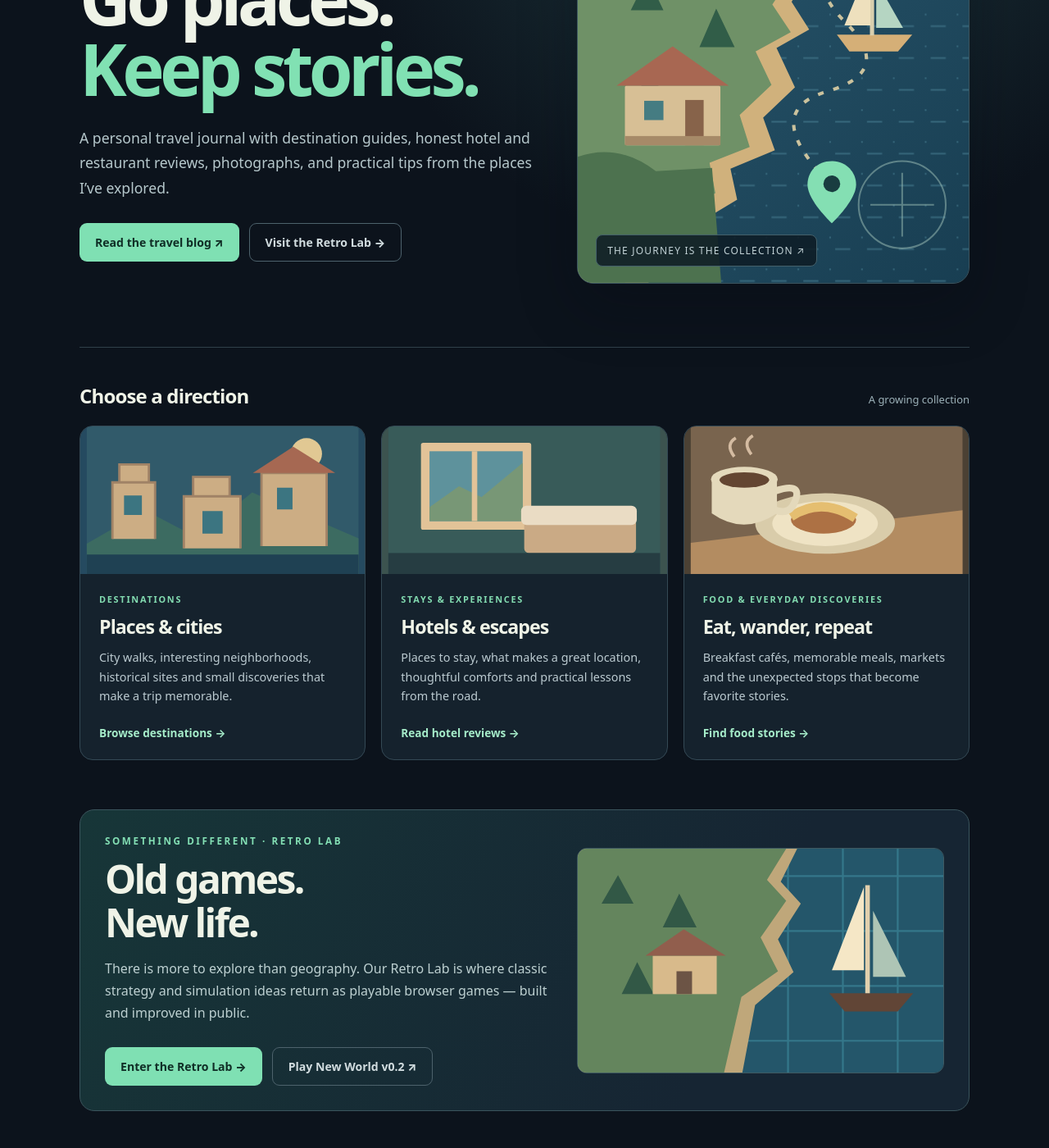
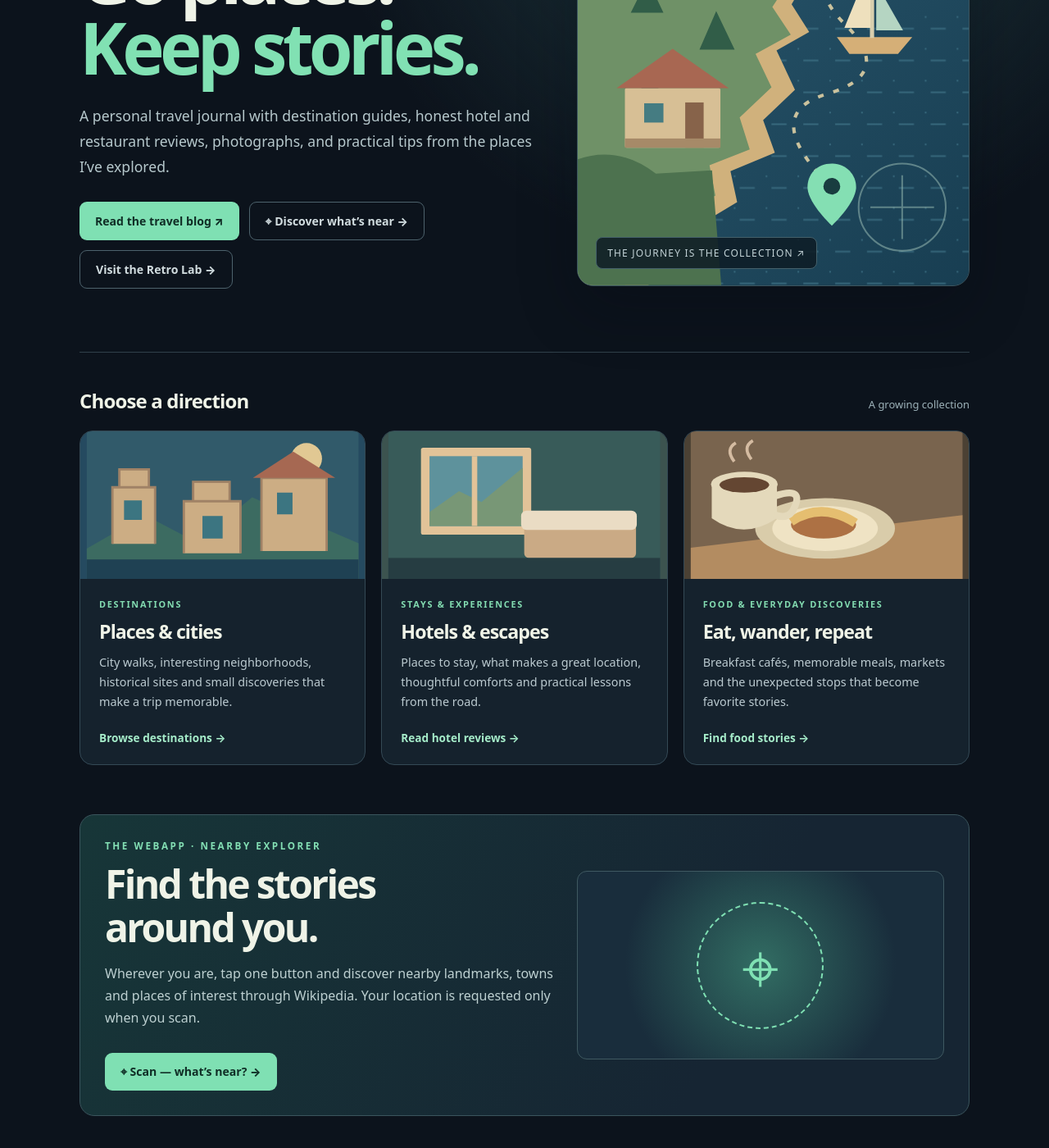
Before and after one commit to orakiotriestocode/placesiwent, a Jekyll site: the page built from index.html, in a window 1280 px wide and 1400 px high, scrolled down 278 px. Shown: the whole window at 82% size. Built offline with Jekyll 4.4.1, drawn with Linux system fonts in a browser that asks for light colours.

Commit message:
Link nearby explorer from homepage and navigation

```diff
--- a/index.html
+++ b/index.html
@@ -57,14 +57,14 @@ footer{display:flex;justify-content:space-between;flex-wrap:wrap;gap:15px;margin
 <body><div class="wrap">
 <header class="site-head">
 <a href="/" class="brand" aria-label="Places I Went homepage"><span class="brand-mark">✦</span> Places I Went</a>
-<nav aria-label="Main navigation"><a href="#explore">Explore</a><a href="/blog/">Travel blog</a><a href="#about">About</a><a class="nav-arcade" href="/arcade/">✦ Retro Lab →</a></nav>
+<nav aria-label="Main navigation"><a href="#explore">Explore</a><a href="/blog/">Travel blog</a><a href="/explore/">Nearby Explorer</a><a href="#about">About</a><a class="nav-arcade" href="/arcade/">✦ Retro Lab →</a></nav>
 </header>
 <main>
 <section class="hero" aria-labelledby="intro-title">
 <div><div class="eyebrow">Destinations · hotels · restaurants · stories</div>
 <h1 id="intro-title">Go places.<br><em>Keep stories.</em></h1>
 <p class="intro">A personal travel journal with destination guides, honest hotel and restaurant reviews, photographs, and practical tips from the places I’ve explored.</p>
-<div class="actions"><a class="primary" href="/blog/">Read the travel blog ↗</a><a class="secondary" href="/arcade/">Visit the Retro Lab →</a></div></div>
+<div class="actions"><a class="primary" href="/blog/">Read the travel blog ↗</a><a class="secondary" href="/explore/">⌖ Discover what’s near →</a><a class="secondary" href="/arcade/">Visit the Retro Lab →</a></div></div>
 <div class="hero-art">
 <svg viewBox="0 0 470 440" role="img" aria-label="Original illustrated coastline, city and travel route" preserveAspectRatio="xMidYMid slice">
 <defs><pattern id="water" width="38" height="38" patternUnits="userSpaceOnUse"><path d="M5 20h18m13-14h12" stroke="#41768a" stroke-width="2" fill="none"/></pattern><linearGradient id="ocean" x1="0" y1="0" x2="1" y2="1"><stop stop-color="#29566c"/><stop offset="1" stop-color="#183e52"/></linearGradient></defs>
@@ -97,6 +97,7 @@ footer{display:flex;justify-content:space-between;flex-wrap:wrap;gap:15px;margin
 <rect width="350" height="190" fill="#79644e"/><path d="M0 150l350-42v82H0z" fill="#b38c61"/><ellipse cx="173" cy="125" rx="90" ry="39" fill="#d9ccaa"/><ellipse cx="173" cy="125" rx="68" ry="29" fill="#efe3c4"/><ellipse cx="171" cy="120" rx="42" ry="18" fill="#ad7144"/><path d="M129 116q40-26 83 2" stroke="#e5be70" stroke-width="12" fill="none"/><ellipse cx="69" cy="68" rx="43" ry="16" fill="#e4d9bb"/><path d="M27 68v44q41 29 84 0V68" fill="#e4d9bb"/><ellipse cx="69" cy="69" rx="32" ry="10" fill="#644632"/><path d="M109 83q40-13 22 20-8 11-24 4" stroke="#e4d9bb" stroke-width="9" fill="none"/><path d="M56 39q-12-16 2-24m20 21q-12-16 2-24" stroke="#d4bba1" stroke-width="4" fill="none"/></svg></div>
 <div class="card-body"><span class="kicker">Food & everyday discoveries</span><h3>Eat, wander, repeat</h3><p>Breakfast cafés, memorable meals, markets and the unexpected stops that become favorite stories.</p><a class="text-link" href="/blog/">Find food stories →</a></div></article>
 </div></section>
+<section class="feature" id="nearby"><div><div class="eyebrow">The webapp · Nearby Explorer</div><h2>Find the stories<br>around you.</h2><p>Wherever you are, tap one button and discover nearby landmarks, towns and places of interest through Wikipedia. Your location is requested only when you scan.</p><div class="actions"><a class="primary" href="/explore/">⌖ Scan — what’s near? →</a></div></div><div class="feature-art" style="display:grid;place-items:center;min-height:230px;background:radial-gradient(circle,#326d63,#192d3c 66%)"><div style="width:155px;height:155px;border-radius:50%;border:2px dashed #7fe0b3;display:grid;place-items:center;color:#7fe0b3;font-size:5rem">⌖</div></div></section>
 <section class="feature" id="arcade"><div><div class="eyebrow">Something different · Retro Lab</div>
 <h2>Old games.<br>New life.</h2><p>There is more to explore than geography. Our Retro Lab is where classic strategy and simulation ideas return as playable browser games — built and improved in public.</p>
 <div class="actions"><a class="primary" href="/arcade/">Enter the Retro Lab →</a><a class="secondary" href="/arcade/colonization/">Play New World v0.2 ↗</a></div></div>
```
